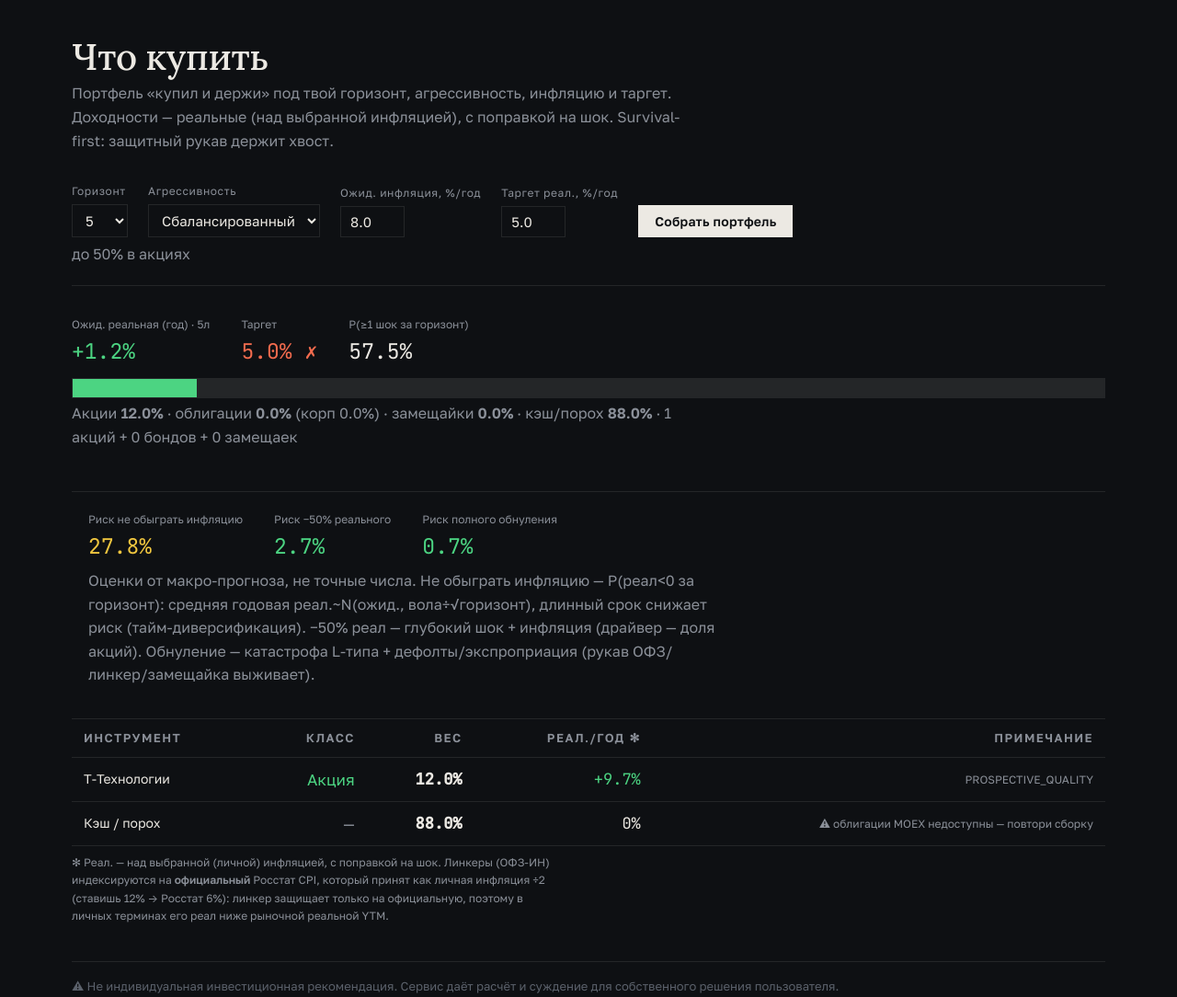
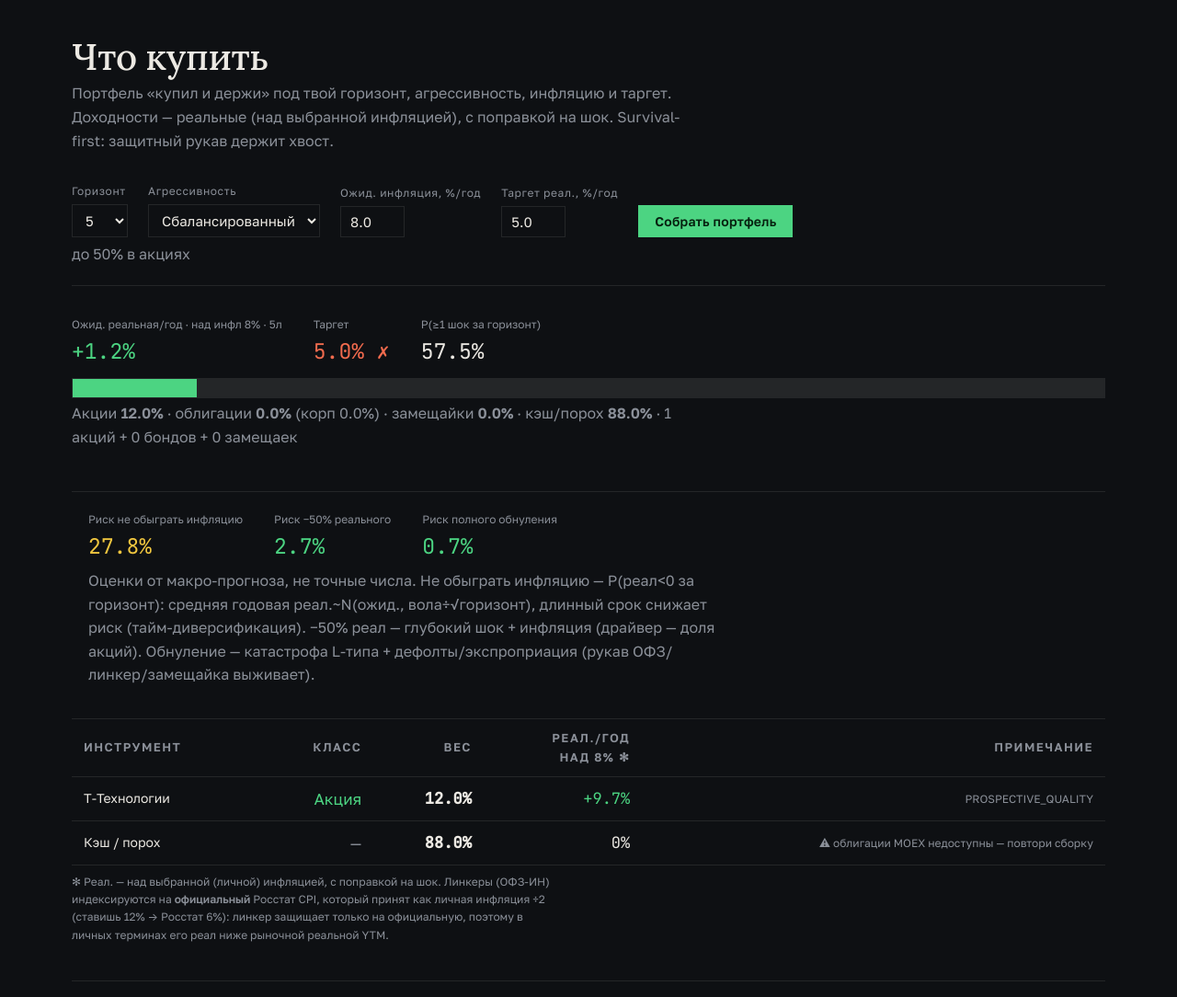
Before and after one commit to AlexDogaev/stock-valuation, a FastAPI app: page /build in a window 1280 px wide. Shown: the part 92-1176 px from the top of the page at 92% size. Run offline with FastAPI, Linux system fonts and the light colour scheme; data comes from the database, SQL or seed files in the repository; data that the repository does not hold is empty.

Commit message:
build: показывать инфляцию в выводе + цвет кнопки по состоянию
(1) Прозрачность: «Ожид. реальная/год · над инфл N%» и колонка «Реал./год
над N%» — видно, под какой инфляцией посчитана доходность (фикс-ОФЗ +6.7%
= над 8%, не над 12%; путаница «откуда 7% при 12%» снята).
(2) Кнопка: «Собрать портфель» зелёная, «Собираю портфель…» серая —
состояния визуально различимы.

Co-Authored-By: Claude Opus 4.8 <noreply@anthropic.com>

```diff
--- a/app/web/templates/build.html
+++ b/app/web/templates/build.html
@@ -6,7 +6,8 @@
   .bld-ctl select, .bld-ctl input { background: none; border: 1px solid var(--hair); color: var(--ink);
     font-family: inherit; font-size: 15px; padding: 7px 10px; border-radius: 0; }
   .bld-ctl input { width: 70px; }
-  #bld-go { background: var(--ink); color: var(--bg); border: 0; padding: 9px 18px; cursor: pointer; font-family: inherit; font-size: 14px; }
+  #bld-go { background: var(--buy); color: #06210f; border: 0; padding: 9px 18px; cursor: pointer; font-family: inherit; font-size: 14px; font-weight: 600; }
+  #bld-go.loading { background: var(--muted); color: var(--bg); cursor: wait; }
   .pf-row { display: flex; flex-wrap: wrap; gap: 34px; align-items: baseline; margin: 6px 0; }
   .pf-stat .k { font-size: 12px; color: var(--muted); display: block; margin-bottom: 2px; }
   .pf-stat .v { font-size: 23px; font-family: "JetBrains Mono", monospace; }
@@ -58,7 +59,7 @@
   </div>
   <div class="panel pf-risk">
     <div class="pf-row">
-      <div class="pf-stat"><span class="k" title="вероятность, что реальная доходность за горизонт окажется отрицательной — портфель НЕ сохранит покупательную способность (база vs шоковая ветка)">Риск не обыграть инфляцию</span><span class="v" id="pf-miss"></span></div>
+      <div class="pf-stat"><span class="k" title="вероятность, что реальная доходность за горизонт окажется отрицательной — портфель НЕ сохранит покупательную способность. P(реал<0): средняя годовая реал ~ N(ожид., вола÷√срок); длинный срок снижает (тайм-диверсификация)">Риск не обыграть инфляцию</span><span class="v" id="pf-miss"></span></div>
       <div class="pf-stat"><span class="k" title="вероятность потери ≥50% РЕАЛЬНОЙ стоимости за горизонт (глубокий шок + инфляция)">Риск −50% реального</span><span class="v" id="pf-loss50"></span></div>
       <div class="pf-stat"><span class="k" title="вероятность безвозвратной потери ≥90% (катастрофа L-типа + дефолты + экспроприация)">Риск полного обнуления</span><span class="v" id="pf-wipeout"></span></div>
     </div>
@@ -66,7 +67,7 @@
   </div>
   <div class="panel" style="padding:0;overflow:hidden">
     <table id="pf-tbl"><thead><tr>
-      <th>Инструмент</th><th>Класс</th><th>Вес</th><th>Реал./год ✻</th><th>Примечание</th>
+      <th>Инструмент</th><th>Класс</th><th>Вес</th><th id="pf-real-th">Реал./год ✻</th><th>Примечание</th>
     </tr></thead><tbody id="pf-rows"></tbody></table>
   </div>
   <p class="sub" style="font-size:12px;margin-top:8px">✻ Реал. — над выбранной (личной) инфляцией, с поправкой на шок.
@@ -83,16 +84,19 @@ async function loadBuild() {
   const aggr = document.getElementById("bld-aggr").value;
   const infl = (parseFloat(document.getElementById("bld-infl").value) || 0) / 100;
   const target = (parseFloat(document.getElementById("bld-target").value) || 0) / 100;
-  const btn = document.getElementById("bld-go"); btn.disabled = true; btn.textContent = "Собираю…";
+  const btn = document.getElementById("bld-go");
+  btn.disabled = true; btn.textContent = "Собираю портфель…"; btn.classList.add("loading"); btn.classList.remove("stale");
   let r;
   try { r = await getJSON(`/build_portfolio?horizon=${h}&aggressiveness=${encodeURIComponent(aggr)}&inflation=${infl}&target=${target}`); }
-  finally { btn.disabled = false; btn.textContent = "Собрать портфель"; btn.classList.remove("stale"); }
+  finally { btn.disabled = false; btn.textContent = "Собрать портфель"; btn.classList.remove("loading", "stale"); }
   if (!r || r.error) return;
   const out = document.getElementById("bld-out");
   out.removeAttribute("hidden"); out.classList.remove("stale");
   document.getElementById("bld-stale").setAttribute("hidden", "");
 
-  document.getElementById("pf-real-k").textContent = `Ожид. реальная (год) · ${h}л`;
+  const inflPct = (infl * 100).toFixed(infl * 100 % 1 ? 1 : 0);   // инфляция, под которой считали (для прозрачности)
+  document.getElementById("pf-real-k").textContent = `Ожид. реальная/год · над инфл ${inflPct}% · ${h}л`;
+  document.getElementById("pf-real-th").innerHTML = `Реал./год<br>над ${inflPct}% ✻`;
   const realEl = document.getElementById("pf-real");
   realEl.innerHTML = pctSigned(r.exp_real);
   document.getElementById("pf-target").textContent = pct(r.target_real) + (r.meets_target ? " ✓" : " ✗");
```
